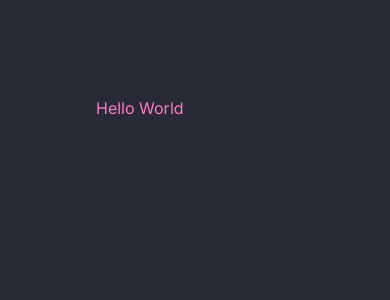
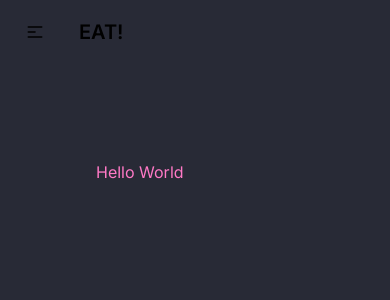
Before and after one commit to ahuisinga/meal-vote-app, a Next.js app: page / in a window 390 px wide. Shown: the top 300 px of the page. Built offline with nearby package versions, Linux system fonts and the light colour scheme.

Commit message:
initial navbar design

```diff
--- a/src/app/layout.tsx
+++ b/src/app/layout.tsx
@@ -1,6 +1,7 @@
 import type { Metadata } from "next";
 import { Inter } from "next/font/google";
 import "./globals.css";
+import Navbar from "@/components/Navbar";
 
 const inter = Inter({ subsets: ["latin"] });
 
@@ -17,6 +18,7 @@ export default function RootLayout({
   return (
     <html lang="en" data-theme="dracula">
       <body className={inter.className}>
+        <Navbar />
         <main className="p-24" data-theme="dracula">
           {children}
         </main>
--- /dev/null
+++ b/src/components/Navbar.tsx
@@ -0,0 +1,71 @@
+export default function Navbar() {
+  return (
+    <div className="navbar bg-base-100">
+      <div className="dropdown">
+        <div tabIndex={0} role="button" className="btn btn-ghost sm:hidden">
+          <svg
+            xmlns="http://www.w3.org/2000/svg"
+            className="h-5 w-5"
+            fill="none"
+            viewBox="0 0 24 24"
+            stroke="currentColor"
+          >
+            <path
+              strokeLinecap="round"
+              strokeLinejoin="round"
+              strokeWidth="2"
+              d="M4 6h16M4 12h8m-8 6h16"
+            />
+          </svg>
+        </div>
+        <ul
+          tabIndex={0}
+          className="menu dropdown-content menu-sm z-[1] mt-3 w-52 rounded-box bg-base-100 p-2 shadow"
+        >
+          <li>
+            <a>Profile</a>
+          </li>
+          <li>
+            <a>Item 3</a>
+          </li>
+        </ul>
+      </div>
+      <div className="flex-1">
+        <a className="btn btn-ghost text-xl">EAT!</a>
+      </div>
+      <div className="hidden flex-none gap-2 sm:flex">
+        <div className="dropdown dropdown-end">
+          <div
+            tabIndex={0}
+            role="button"
+            className="avatar btn btn-circle btn-ghost"
+          >
+            <div className="w-10 rounded-full">
+              <img
+                alt="Tailwind CSS Navbar component"
+                src="https://daisyui.com/images/stock/photo-1534528741775-53994a69daeb.jpg"
+              />
+            </div>
+          </div>
+          <ul
+            tabIndex={0}
+            className="menu dropdown-content menu-sm z-[1] mt-3 w-52 rounded-box bg-base-100 p-2 shadow"
+          >
+            <li>
+              <a className="justify-between">
+                Profile
+                <span className="badge">New</span>
+              </a>
+            </li>
+            <li>
+              <a>Settings</a>
+            </li>
+            <li>
+              <a>Logout</a>
+            </li>
+          </ul>
+        </div>
+      </div>
+    </div>
+  );
+}
```
